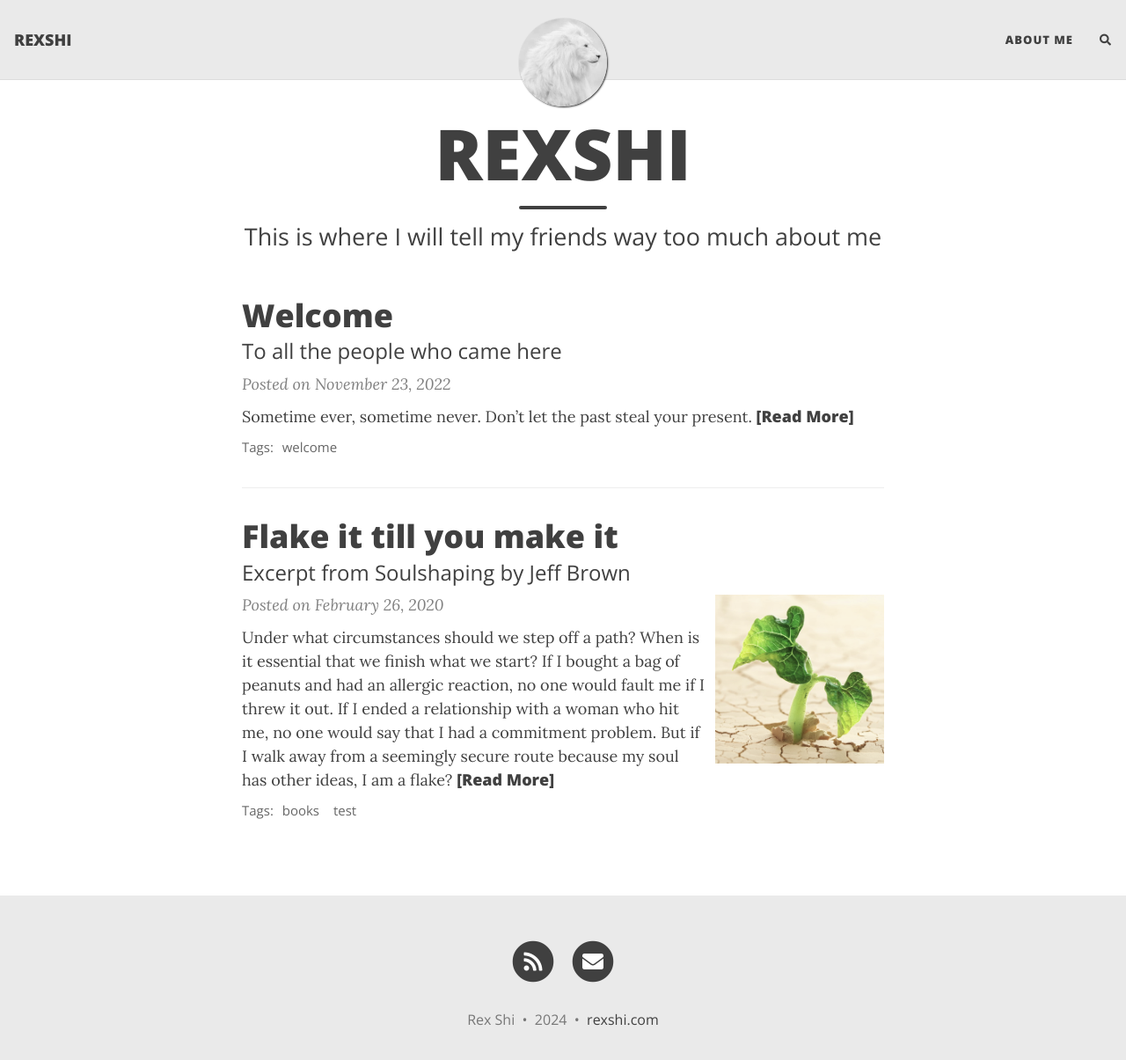
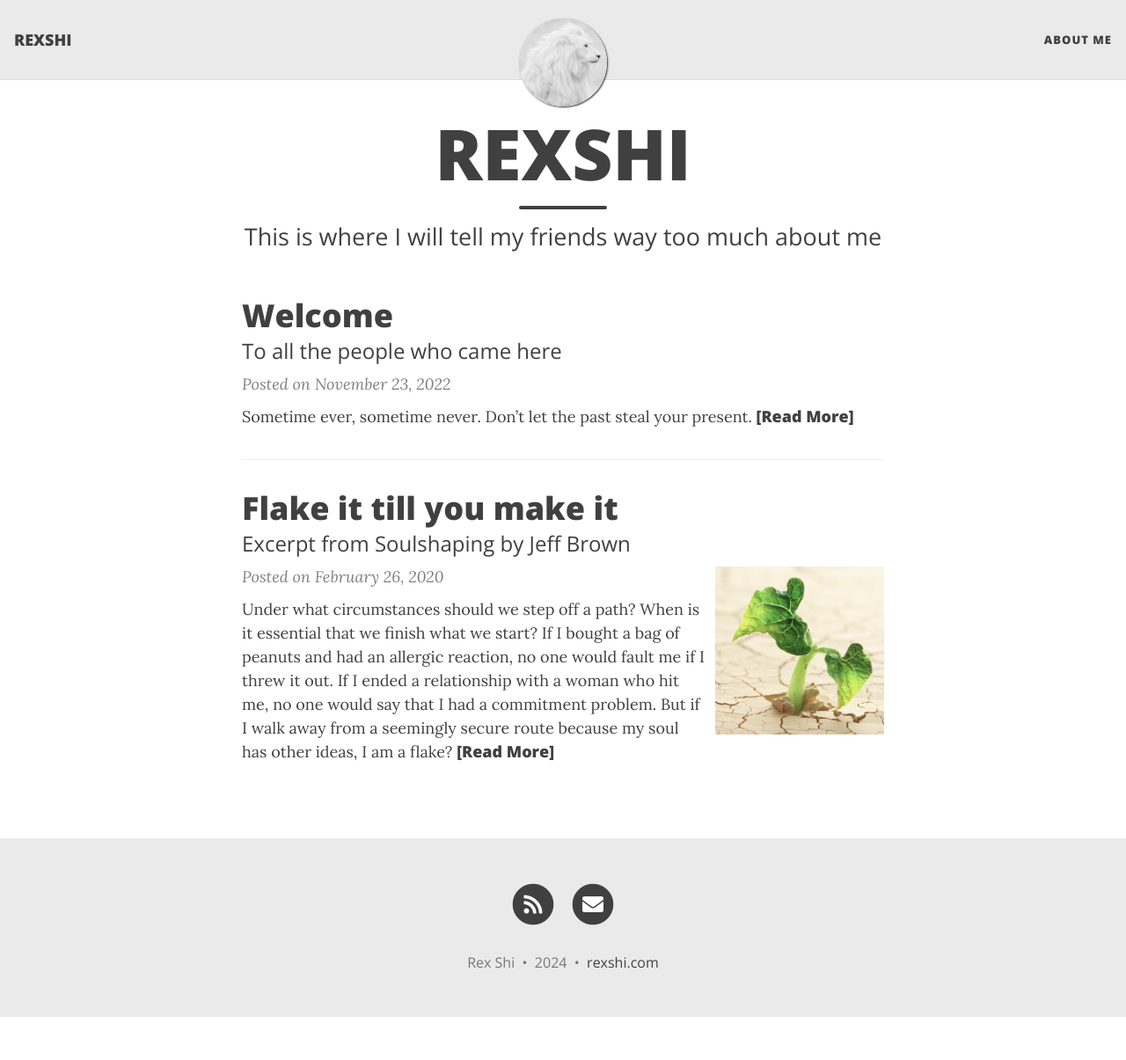
Before and after one commit to shishirui/shishirui.github.io, a Jekyll site: the page built from index.html, in a window 1280 px wide and 1221 px high. Shown: the top 1205 px of the window at 88% size. Built offline with Jekyll 4.4.1, drawn with Linux system fonts in a browser that asks for light colours; nearby versions of some CDN libraries; the list of posts is cut into pages by our own code; comment, search, counter and statistics services are not loaded.

Commit message:
Update _config.yml

```diff
--- a/_config.yml
+++ b/_config.yml
@@ -99,10 +99,10 @@ excerpt_length: 500
 feed_show_excerpt: true
 
 # Whether or not to show a list of tags below each post preview in the feed page
-feed_show_tags: true
+feed_show_tags: false
 
 # Add a search button to the navbar
-post_search: true
+post_search: false
 
 # Add a button in the footer to edit the current page. Only works if your website is hosted on GitHub
 edit_page_button: false
```
